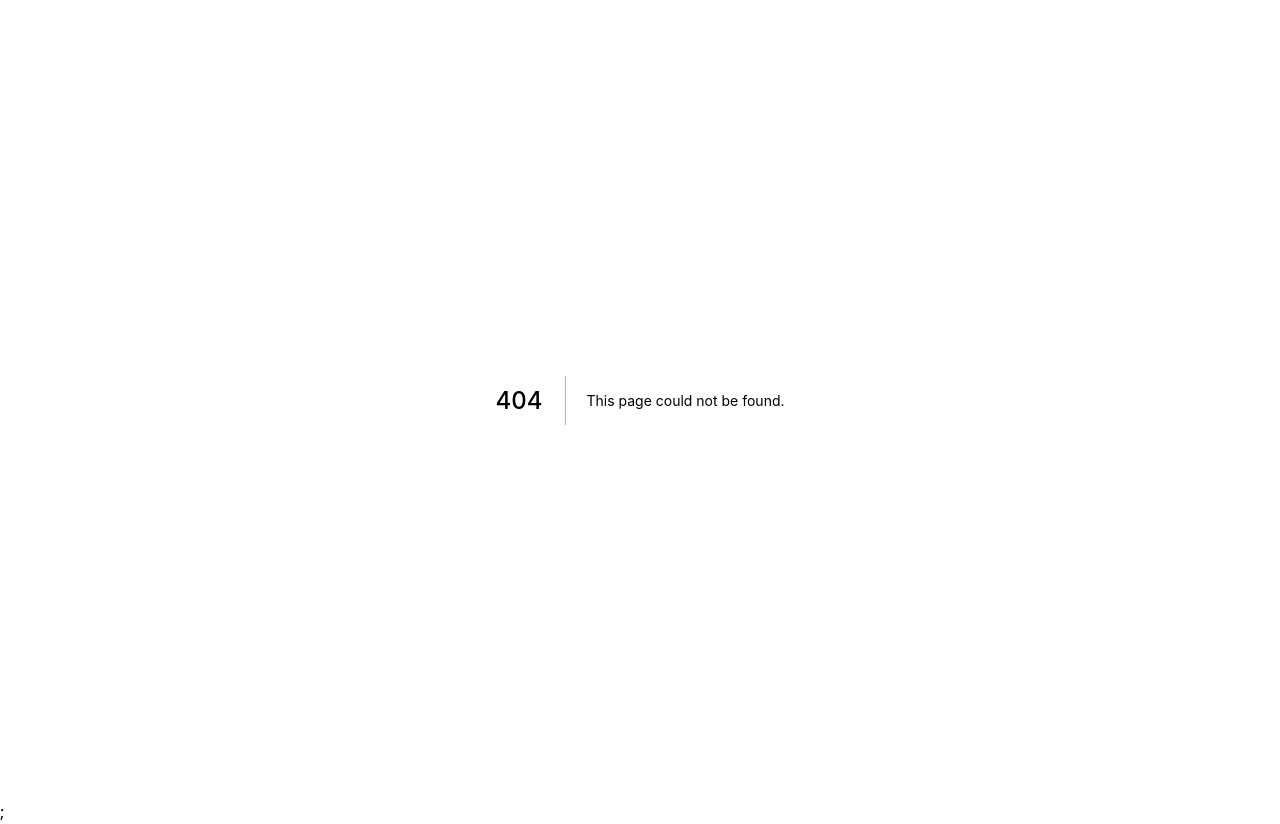
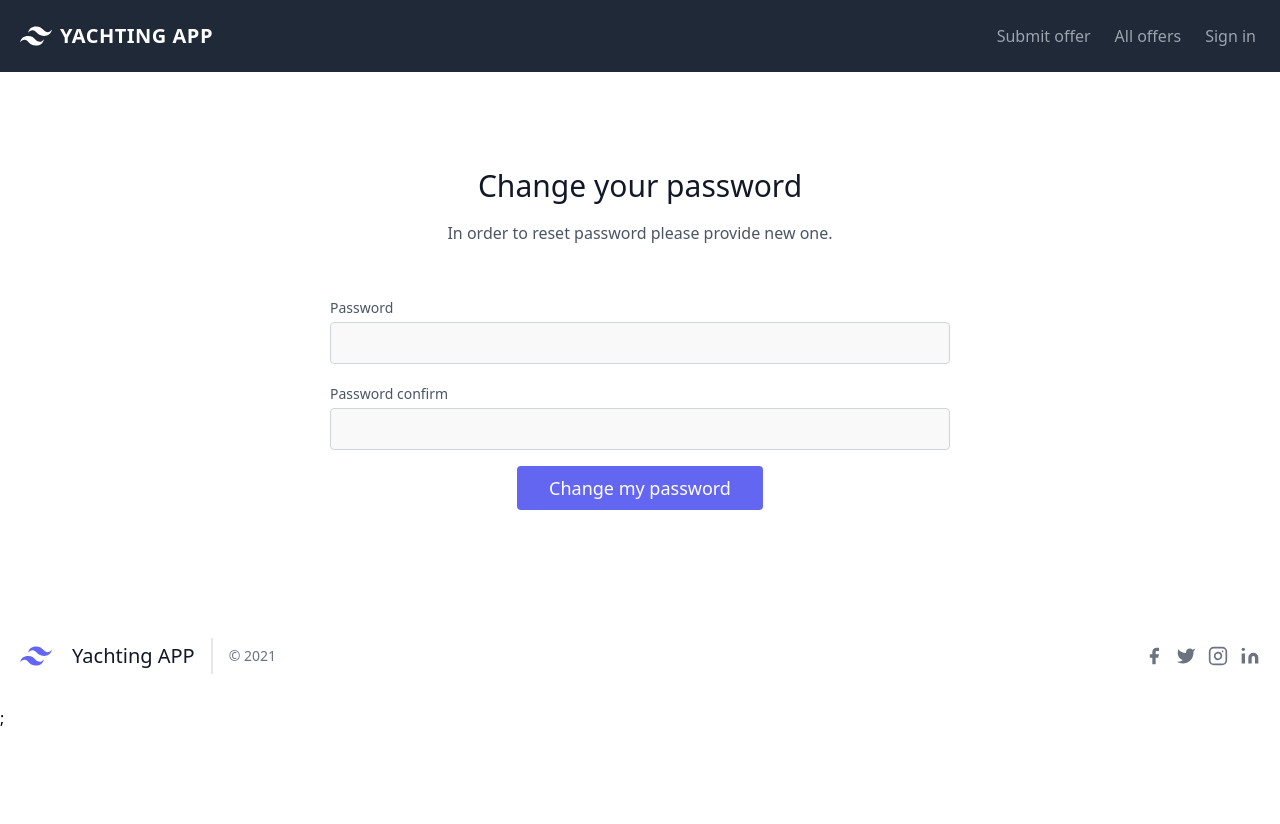
Before and after one commit to mateuszmaczynski/Classifieds-App-In-Next.js, a Next.js app: page /user/updatePassword in a window 1280 px wide. Before the commit this address had no page. After the commit the page ends 800 px from the top, so only its background shows below. Built offline with nearby package versions, Linux system fonts and the light colour scheme; no server answers.

Commit message:
add page for updatePassword

```diff
--- /dev/null
+++ b/pages/user/updatePassword.js
@@ -0,0 +1,115 @@
+import { useRef, useState } from 'react';
+import BaseLayout from 'components/BaseLayout';
+import { useRouter } from 'next/router';
+import { signIn } from 'next-auth/client';
+
+export default function updatePassword() {
+  const userForm = useRef();
+  const [error, setError] = useState();
+  const [formProcessing, setFormProcessing] = useState(false);
+  const router = useRouter();
+
+  const handleSubmit = async (e) => {
+    e.preventDefault();
+    if (formProcessing) return;
+    setError(null);
+    setFormProcessing(true);
+    const form = new FormData(userForm.current);
+    const payload = {
+      resetToken: router.query.token,
+      password: form.get('password')
+    };
+
+    if (payload.password !== form.get('passwordConfirm')) {
+      setError('Given passwords not match');
+      setFormProcessing(false);
+      return;
+    }
+
+    const response = await fetch('/api/users/resetPassword', {
+      headers: {
+        'Content-Type': 'application/json'
+      },
+      method: 'PUT',
+      body: JSON.stringify(payload)
+    });
+
+    if (response.ok) {
+      const payload = await response.json();
+
+      await signIn('credentials', {
+        redirect: false,
+        email: payload.user.email,
+        password: form.get('password')
+      });
+      router.push('/');
+    } else {
+      const payload = await response.json();
+      setFormProcessing(false);
+      setError(payload.error);
+    }
+  }
+
+  return (
+    <BaseLayout>
+      <section className="text-gray-600 body-font relative">
+        <div className="container px-5 py-24 mx-auto">
+          <div className="flex flex-col text-center w-full mb-12">
+            <h1 className="sm:text-3xl text-2xl font-medium title-font mb-4 text-gray-900">
+              Change your password
+            </h1>
+            <p className="lg:w-2/3 mx-auto leading-relaxed text-base">
+              In order to reset password please provide new one.
+            </p>
+          </div>
+          <div className="lg:w-1/2 md:w-2/3 mx-auto">
+            <form className="flex flex-wrap -m-2" ref={userForm} onSubmit={handleSubmit}>
+              <div className="p-2 w-full">
+                <div className="relative">
+                  <label htmlFor="password" className="leading-7 text-sm text-gray-600">
+                    Password
+                  </label>
+                  <input
+                    type="password"
+                    id="password"
+                    name="password"
+                    required
+                    className="w-full bg-gray-100 bg-opacity-50 rounded border border-gray-300 focus:border-indigo-500 focus:bg-white focus:ring-2 focus:ring-indigo-200 text-base outline-none text-gray-700 py-1 px-3 leading-8 transition-colors duration-200 ease-in-out"
+                  />
+                </div>
+              </div>
+              <div className="p-2 w-full">
+                <div className="relative">
+                  <label htmlFor="passwordConfirm" className="leading-7 text-sm text-gray-600">
+                    Password confirm
+                  </label>
+                  <input
+                    type="password"
+                    id="passwordConfirm"
+                    name="passwordConfirm"
+                    required
+                    className="w-full bg-gray-100 bg-opacity-50 rounded border border-gray-300 focus:border-indigo-500 focus:bg-white focus:ring-2 focus:ring-indigo-200 text-base outline-none text-gray-700 py-1 px-3 leading-8 transition-colors duration-200 ease-in-out"
+                  />
+                </div>
+              </div>
+              <div className="p-2 w-full">
+                <button
+                  disabled={formProcessing}
+                  className="disabled:opacity-50 flex mx-auto text-white bg-indigo-500 border-0 py-2 px-8 focus:outline-none hover:bg-indigo-600 rounded text-lg">
+                  {formProcessing ? 'Please wait...' : 'Change my password'}
+                </button>
+                {error && (
+                  <div className="flex justify-center w-full my-5">
+                    <span className="bg-red-600 w-full rounded text-white px-3 py-3 text-center">
+                      Password not change: {error}
+                    </span>
+                  </div>
+                )}
+              </div>
+            </form>
+          </div>
+        </div>
+      </section>
+    </BaseLayout>
+  );
+}
```
